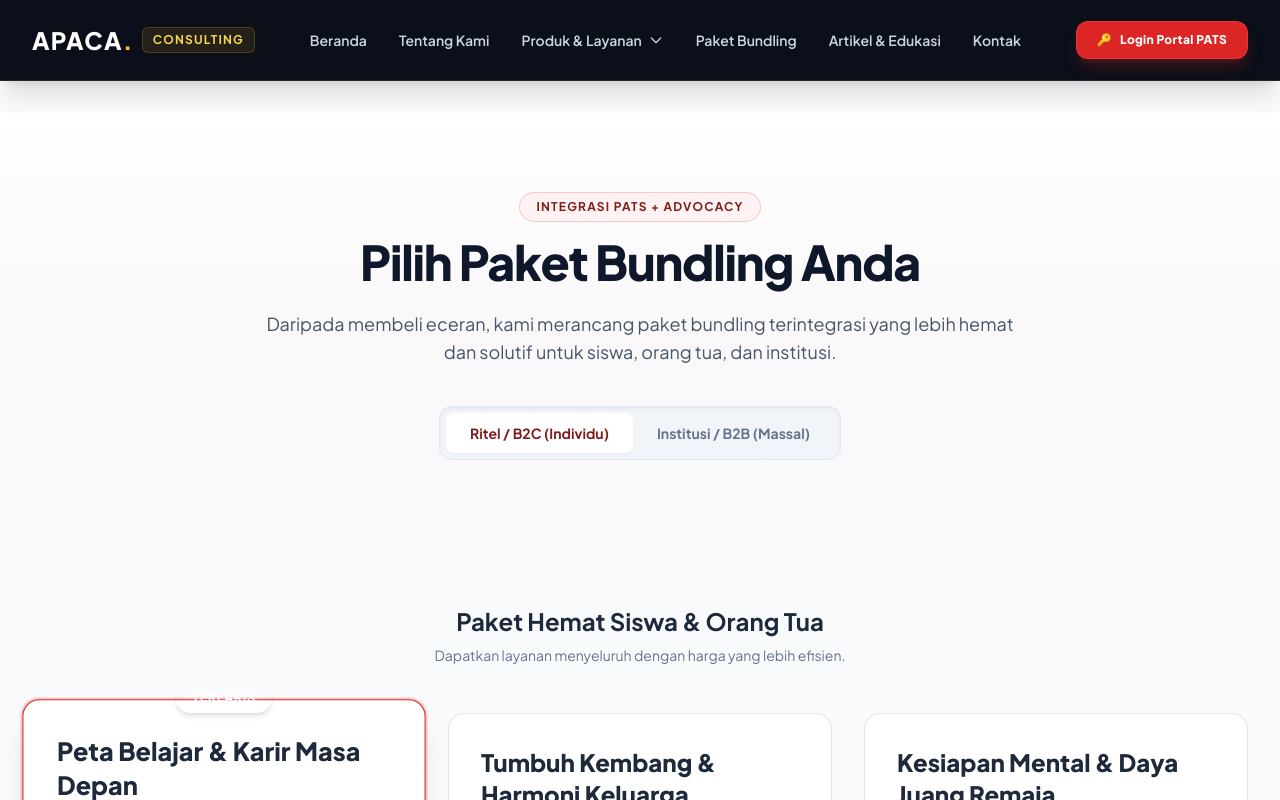
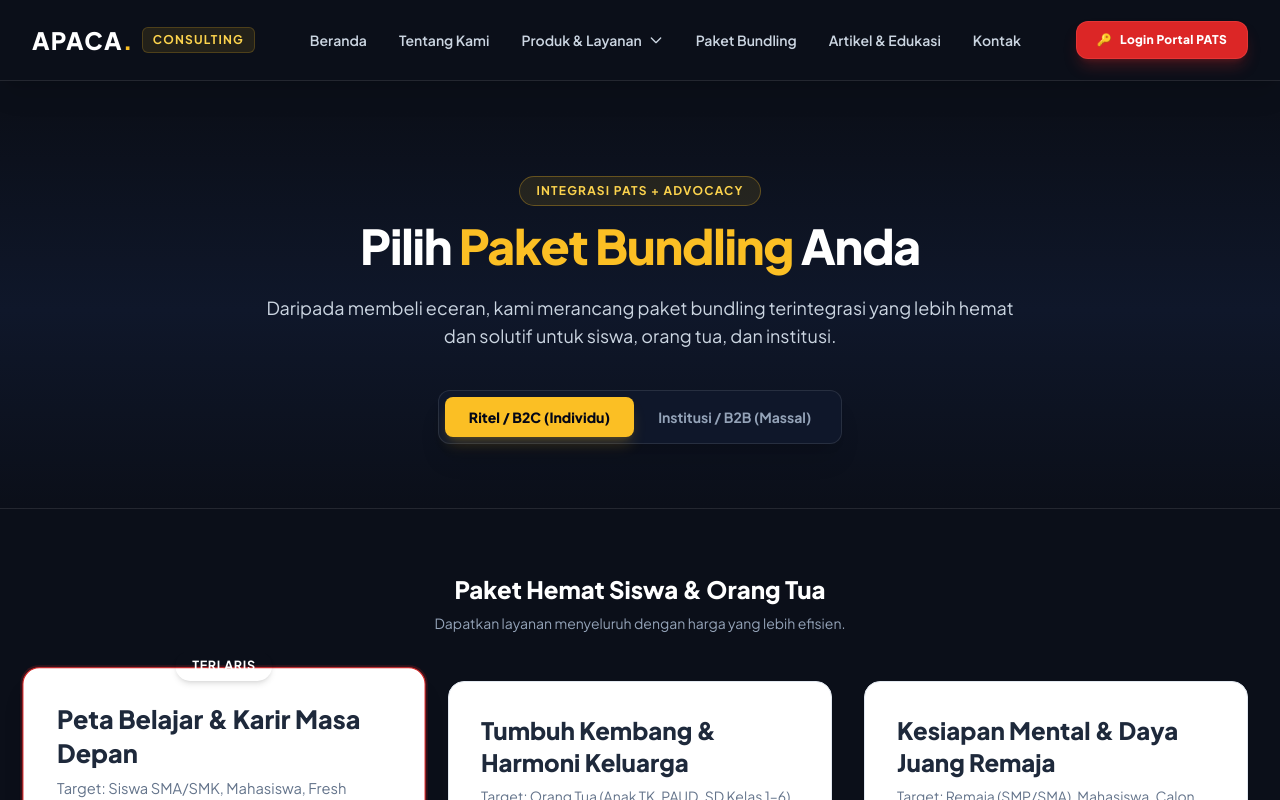
Before and after one commit to ptbriska/web-apaca, a Next.js app: page /paket-bundling in a window 1280 px wide. Shown: the top 800 px of the page. Built offline with nearby package versions, Linux system fonts and the light colour scheme.

Commit message:
Update page.tsx

```diff
--- a/src/app/paket-bundling/page.tsx
+++ b/src/app/paket-bundling/page.tsx
@@ -12,42 +12,42 @@ export default function PaketBundlingPage() {
   const [activeTab, setActiveTab] = useState<'B2C' | 'B2B'>('B2C');
 
   return (
-    <div className="min-h-screen flex flex-col bg-slate-50">
+    <div className="min-h-screen flex flex-col bg-[#0b0f19] text-white font-sans selection:bg-amber-400 selection:text-slate-950">
       <Header />
 
-      <main className="flex-grow">
+      <main className="flex-grow bg-[#0b0f19]">
 
         {/* HERO SECTION */}
-        <section className="bg-gradient-to-b from-white via-apaca-redLight/30 to-slate-50 py-16 sm:py-20 border-b border-slate-100">
+        <section className="bg-gradient-to-b from-[#0b0f19] via-[#0f172a] to-[#0b0f19] py-12 sm:py-16 border-b border-white/10">
           <div className="max-w-7xl mx-auto px-4 sm:px-6 lg:px-8 text-center">
-            <span className="inline-block px-4 py-1.5 bg-apaca-redLight text-apaca-redDark text-xs font-bold uppercase tracking-widest rounded-full mb-4 border border-apaca-redPrimary/20">
+            <span className="inline-block px-4 py-1.5 bg-amber-400/10 text-amber-300 text-xs font-bold uppercase tracking-widest rounded-full mb-4 border border-amber-400/30">
               Integrasi PATS + Advocacy
             </span>
-            <h1 className="text-3xl sm:text-5xl font-extrabold text-slate-900 tracking-tight mb-6">
-              Pilih <span className="text-apaca-gradient">Paket Bundling</span> Anda
+            <h1 className="text-3xl sm:text-5xl font-black text-white tracking-tight mb-6">
+              Pilih <span className="text-amber-400">Paket Bundling</span> Anda
             </h1>
-            <p className="text-base sm:text-lg text-slate-600 max-w-3xl mx-auto leading-relaxed mb-10">
+            <p className="text-base sm:text-lg text-slate-300 max-w-3xl mx-auto leading-relaxed mb-10">
               Daripada membeli eceran, kami merancang paket bundling terintegrasi yang lebih hemat dan solutif untuk siswa, orang tua, dan institusi.
             </p>
 
             {/* Toggle Tabs (B2C / B2B) */}
-            <div className="inline-flex bg-slate-100 p-1.5 rounded-xl border border-slate-200 shadow-inner">
+            <div className="inline-flex bg-[#0f172a] p-1.5 rounded-xl border border-white/10 shadow-xl">
               <button
                 onClick={() => setActiveTab('B2C')}
-                className={`px-6 py-2.5 rounded-lg text-sm font-bold transition-all ${
+                className={`px-6 py-2.5 rounded-lg text-sm transition-all ${
                   activeTab === 'B2C'
-                    ? 'bg-white text-apaca-redDark shadow-sm'
-                    : 'text-slate-500 hover:text-slate-700'
+                    ? 'bg-amber-400 text-slate-950 shadow-lg shadow-amber-400/20 font-black'
+                    : 'text-slate-400 hover:text-white font-bold'
                 }`}
               >
                 Ritel / B2C (Individu)
               </button>
               <button
                 onClick={() => setActiveTab('B2B')}
-                className={`px-6 py-2.5 rounded-lg text-sm font-bold transition-all ${
+                className={`px-6 py-2.5 rounded-lg text-sm transition-all ${
                   activeTab === 'B2B'
-                    ? 'bg-white text-apaca-redDark shadow-sm'
-                    : 'text-slate-500 hover:text-slate-700'
+                    ? 'bg-amber-400 text-slate-950 shadow-lg shadow-amber-400/20 font-black'
+                    : 'text-slate-400 hover:text-white font-bold'
                 }`}
               >
                 Institusi / B2B (Massal)
@@ -57,15 +57,15 @@ export default function PaketBundlingPage() {
         </section>
 
         {/* SECTION: TAMPILAN KARTU PAKET BUNDLING */}
-        <section className="py-16 bg-slate-50">
+        <section className="py-16 bg-[#0b0f19]">
           <div className="max-w-7xl mx-auto px-4 sm:px-6 lg:px-8">
 
             {/* Tampilan Tab Ritel (B2C) */}
             {activeTab === 'B2C' && (
               <div className="space-y-12 animate-in fade-in slide-in-from-bottom-4 duration-500">
                 <div className="text-center mb-8">
-                  <h2 className="text-2xl font-bold text-slate-800">Paket Hemat Siswa & Orang Tua</h2>
-                  <p className="text-slate-500 text-sm mt-2">Dapatkan layanan menyeluruh dengan harga yang lebih efisien.</p>
+                  <h2 className="text-2xl font-black text-white">Paket Hemat Siswa & Orang Tua</h2>
+                  <p className="text-slate-400 text-sm mt-2">Dapatkan layanan menyeluruh dengan harga yang lebih efisien.</p>
                 </div>
 
                 <div className="grid grid-cols-1 md:grid-cols-2 lg:grid-cols-3 gap-8">
@@ -85,25 +85,27 @@ export default function PaketBundlingPage() {
                 </div>
 
                 {/* Catatan Skema Khusus B2C */}
-                <div className="mt-16 bg-white p-8 rounded-2xl border border-slate-200 shadow-sm">
-                  <h3 className="text-lg font-bold text-slate-800 mb-4 flex items-center gap-2">
-                    <svg className="w-5 h-5 text-apaca-redBright" fill="none" stroke="currentColor" viewBox="0 0 24 24"><path strokeLinecap="round" strokeLinejoin="round" strokeWidth="2" d="M13 16h-1v-4h-1m1-4h.01M21 12a9 9 0 11-18 0 9 9 0 0118 0z"></path></svg>
+                <div className="mt-16 bg-[#0f172a]/90 p-8 rounded-2xl border border-white/10 shadow-2xl">
+                  <h3 className="text-lg font-black text-amber-400 mb-4 flex items-center gap-2">
+                    <svg className="w-5 h-5 text-amber-400" fill="none" stroke="currentColor" viewBox="0 0 24 24">
+                      <path strokeLinecap="round" strokeLinejoin="round" strokeWidth="2" d="M13 16h-1v-4h-1m1-4h.01M21 12a9 9 0 11-18 0 9 9 0 0118 0z" />
+                    </svg>
                     Catatan Skema Khusus
                   </h3>
-                  <div className="grid grid-cols-1 md:grid-cols-2 gap-6 text-sm text-slate-600">
-                    <div className="bg-slate-50 p-4 rounded-xl border border-slate-100">
-                      <strong className="block text-apaca-redDark mb-2">BND-05 (Paket Kelompok/Tim Leader)</strong>
-                      <p>Rumus Harga: (Jumlah Siswa × Rp350.000) + Rp250.000 (Maksimal 10 orang per sesi ADV-5).</p>
-                      <ul className="mt-2 space-y-1 text-slate-500">
+                  <div className="grid grid-cols-1 md:grid-cols-2 gap-6 text-sm text-slate-300">
+                    <div className="bg-[#1e293b]/60 p-5 rounded-xl border border-white/10">
+                      <strong className="block text-amber-300 font-bold mb-2">BND-05 (Paket Kelompok/Tim Leader)</strong>
+                      <p className="text-slate-300">Rumus Harga: (Jumlah Siswa × Rp350.000) + Rp250.000 (Maksimal 10 orang per sesi ADV-5).</p>
+                      <ul className="mt-3 space-y-1 text-slate-400 text-xs">
                         <li>• 3 Siswa: Rp1.300.000 (Normal Rp1.700.000)</li>
                         <li>• 5 Siswa: Rp2.000.000 (Normal Rp2.600.000)</li>
                         <li>• 7 Siswa: Rp2.700.000 (Normal Rp3.500.000)</li>
                       </ul>
                     </div>
-                    <div className="bg-slate-50 p-4 rounded-xl border border-slate-100">
-                      <strong className="block text-apaca-redDark mb-2">BND-07 (Kesiapan Dunia Kerja)</strong>
-                      <p>Opsi Ritel / Individu: Rp449.000 / orang.</p>
-                      <p className="mt-2">Opsi Massal / B2B (Min. 20 Peserta): Rp225.000 – Rp275.000 / peserta (Termasuk Webinar Career Preparation Massal).</p>
+                    <div className="bg-[#1e293b]/60 p-5 rounded-xl border border-white/10">
+                      <strong className="block text-amber-300 font-bold mb-2">BND-07 (Kesiapan Dunia Kerja)</strong>
+                      <p className="text-slate-300">Opsi Ritel / Individu: Rp449.000 / orang.</p>
+                      <p className="mt-2 text-slate-300">Opsi Massal / B2B (Min. 20 Peserta): Rp225.000 – Rp275.000 / peserta (Termasuk Webinar Career Preparation Massal).</p>
                     </div>
                   </div>
                 </div>
@@ -114,8 +116,8 @@ export default function PaketBundlingPage() {
             {activeTab === 'B2B' && (
               <div className="space-y-12 animate-in fade-in slide-in-from-bottom-4 duration-500">
                 <div className="text-center mb-8">
-                  <h2 className="text-2xl font-bold text-slate-800">Skema B2B / Institusi (Penawaran Massal)</h2>
-                  <p className="text-slate-500 text-sm mt-2">Layanan asesmen massal khusus institusi dengan kuota minimal 30 peserta.</p>
+                  <h2 className="text-2xl font-black text-white">Skema B2B / Institusi (Penawaran Massal)</h2>
+                  <p className="text-slate-400 text-sm mt-2">Layanan asesmen massal khusus institusi dengan kuota minimal 30 peserta.</p>
                 </div>
 
                 <div className="grid grid-cols-1 md:grid-cols-2 lg:grid-cols-3 gap-8">
```
